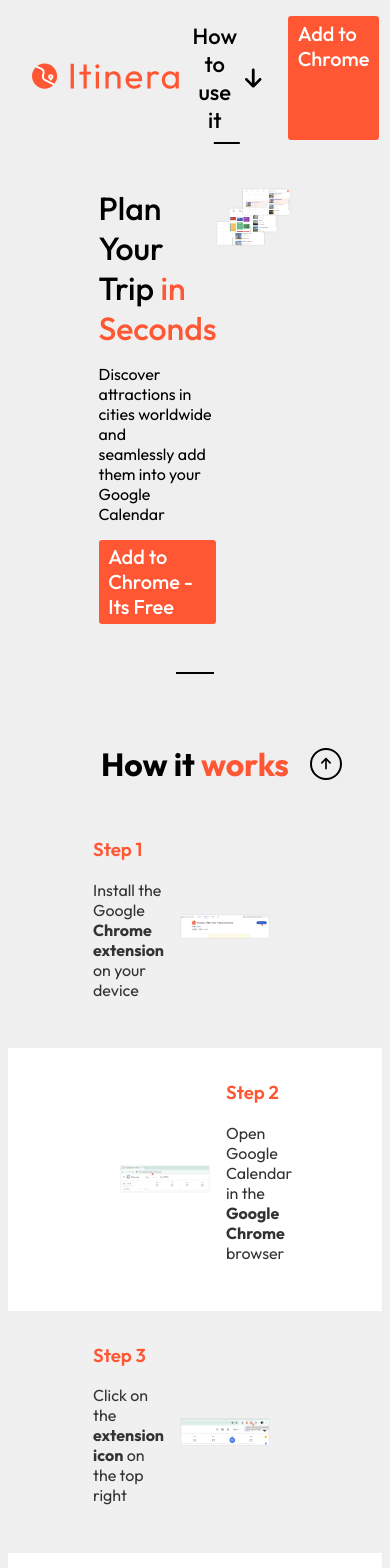
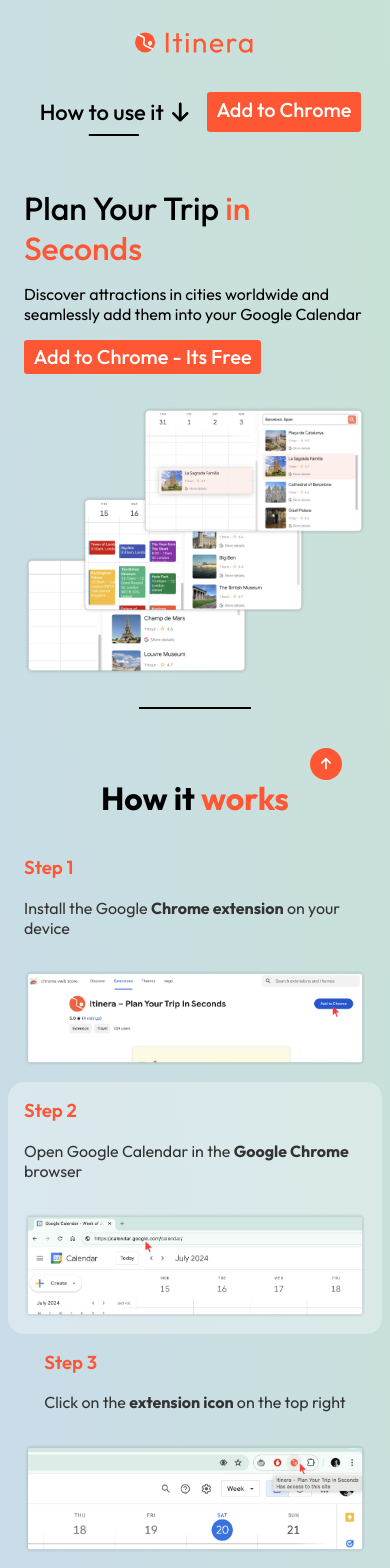
Before and after one commit to itinera-ext/itinera-website, a Next.js app: page / in a window 390 px wide. Shown: the top 1568 px of the page. Built offline with nearby package versions, Linux system fonts and the light colour scheme.

Commit message:
add responsive design

```diff
--- a/app/globals.css
+++ b/app/globals.css
@@ -2,5 +2,19 @@
 
 body {
   font-family: "Outfit", sans-serif;
-  background-color: #efefef;
+  background: linear-gradient(261deg, #c8e4ce, #c9dce9, #cccccc);
+  background-size: 180% 180%;
+  animation: gradient-animation 15s ease infinite;
 }
+
+@keyframes gradient-animation {
+  0% {
+    background-position: 0% 50%;
+  }
+  50% {
+    background-position: 100% 50%;
+  }
+  100% {
+    background-position: 0% 50%;
+  }
+}
--- a/components/Banner/Banner.module.css
+++ b/components/Banner/Banner.module.css
@@ -1,5 +1,5 @@
 .bannerContainer {
-  margin: 2rem 7rem;
+  margin: 2rem;
   display: flex;
   justify-content: center;
   align-items: flex-start;
@@ -20,6 +20,8 @@
 
 .styledBannerImage {
   width: 50%;
+  max-width: 892px;
+  height: auto;
 }
 
 .blackLine {
@@ -29,3 +31,35 @@
   margin: 1rem 0;
   align-self: center;
 }
+
+@media (max-width: 768px) {
+  .bannerContainer {
+    margin: 1.5rem;
+    flex-direction: column;
+    align-items: center;
+    gap: 2rem;
+  }
+
+  .styledBannerImage {
+    width: 90%;
+  }
+
+  .blackLine {
+    width: 20%;
+  }
+}
+
+@media (max-width: 480px) {
+  .bannerContainer {
+    margin: 1rem;
+    gap: 2rem;
+  }
+
+  .styledBannerImage {
+    width: 100%;
+  }
+
+  .blackLine {
+    width: 30%;
+  }
+}
--- a/components/Footer/Footer.module.css
+++ b/components/Footer/Footer.module.css
@@ -1,3 +1,4 @@
+/* Base Styles */
 .footerContainer {
   display: flex;
   justify-content: center;
@@ -42,3 +43,55 @@
   margin: 0 0.5rem;
   font-weight: 500;
 }
+
+@media (max-width: 768px) {
+  .textContainer {
+    width: 90%;
+    flex-direction: column;
+    gap: 1.5rem;
+  }
+
+  .footerContainer {
+    margin: 1.5rem;
+  }
+
+  .footerText {
+    font-size: 14px;
+  }
+
+  .logoImage {
+    width: 120px;
+  }
+
+  .bottomLink {
+    font-size: 12px;
+    margin: 0.25rem;
+  }
+}
+
+@media (max-width: 480px) {
+  .footerContainer {
+    gap: 1.5rem;
+  }
+  .textContainer {
+    width: 100%;
+    gap: 1rem;
+  }
+
+  .footerContainer {
+    margin: 1rem;
+  }
+
+  .footerText {
+    font-size: 12px;
+    margin: 0;
+  }
+
+  .logoImage {
+    width: 100px;
+  }
+
+  .bottomLink {
+    font-size: 12px;
+  }
+}
--- a/components/Navbar/Navbar.module.css
+++ b/components/Navbar/Navbar.module.css
@@ -14,3 +14,34 @@
   width: 150px;
   height: auto;
 }
+
+@media (max-width: 768px) {
+  .navbarContainer {
+    flex-direction: column;
+    gap: 1rem;
+    margin: 0.75rem 1rem;
+    padding-bottom: 2rem;
+  }
+
+  .buttonContainer {
+    width: 100%;
+    gap: 0.75rem;
+    justify-content: center;
+  }
+
+  .logoImage {
+    width: 120px;
+    padding: 1rem 0;
+  }
+}
+
+@media (max-width: 480px) {
+  .navbarContainer {
+    margin: 0.5rem;
+    gap: 0.75rem;
+  }
+
+  .buttonContainer {
+    gap: 0.5rem;
+  }
+}
--- a/components/PrimaryButton/PrimaryButton.module.css
+++ b/components/PrimaryButton/PrimaryButton.module.css
@@ -10,14 +10,15 @@
   font-size: 20px;
   text-decoration: none;
   display: inline-block;
+  transition: all 0.3s ease;
 }
 
 .styledLink:hover {
-  background-color: #a52c24;
+  background-color: #cf392f;
 }
 
 .styledLink:focus {
-  background-color: #a52c24;
+  background-color: #cf392f;
 }
 
 .styledLink:disabled {
--- a/components/ScrollToTop/ScrollToTop.module.css
+++ b/components/ScrollToTop/ScrollToTop.module.css
@@ -3,13 +3,14 @@
   position: fixed;
   bottom: 4rem;
   right: 3rem;
-  color: #000;
-  border: 2px solid #000;
+  color: white;
+  border: unset;
+  background-color: #ff5633;
   border-radius: 50px;
   width: 2rem;
   height: 2rem;
   cursor: pointer;
-  transition: opacity 0.3s ease;
+  transition: all 0.3s ease;
 }
 
 .buttonHidden {
@@ -17,6 +18,5 @@
 }
 
 .button:hover {
-  color: grey;
-  border: 2px solid grey;
+  transform: scale(1.1);
 }
--- a/components/TutorialStep/TutorialStep.module.css
+++ b/components/TutorialStep/TutorialStep.module.css
@@ -1,23 +1,28 @@
 .stepContainer {
   display: flex;
   align-items: center;
-  padding: 2rem 7rem;
-  gap: 1rem;
+  padding: 2rem;
+  gap: 2rem;
   position: relative;
+  max-width: 1200px;
+  margin: 0 auto;
+  border-radius: 16px;
 }
 
 .stepContainerReverse {
   flex-direction: row-reverse;
-  background-color: #f0f0f0;
+  background-color: transparent;
 }
 
 .stepContainerNormal {
   flex-direction: row;
-  background-color: #ffffff;
+  background-color: rgba(255, 255, 255, 0.3);
 }
 
 .stepImage {
   width: 60%;
+  max-width: 100%;
+  height: auto;
 }
 
 .stepText {
@@ -43,3 +48,27 @@
   font-weight: 600;
   margin-top: 0;
 }
+
+@media (max-width: 768px) {
+  .stepContainer {
+    flex-direction: column-reverse !important;
+    padding: 1.5rem;
+    gap: 1.5rem;
+  }
+
+  .stepImage {
+    width: 100%;
+  }
+
+  .additionalTextContainer {
+    position: static;
+    margin: 0 0 1rem 0;
+  }
+}
+
+@media (max-width: 480px) {
+  .stepContainer {
+    padding: 1rem;
+    gap: 1rem;
+  }
+}
```
